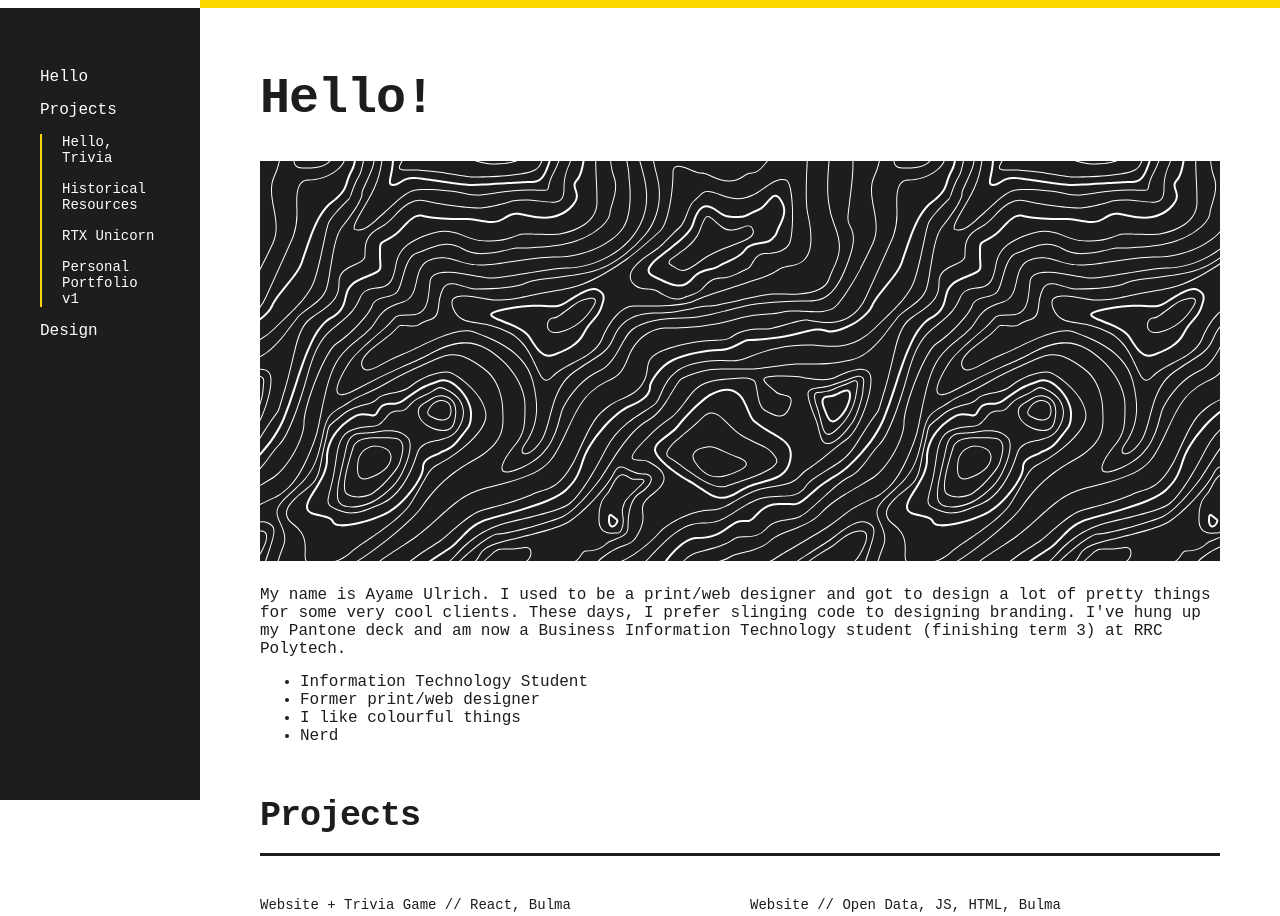
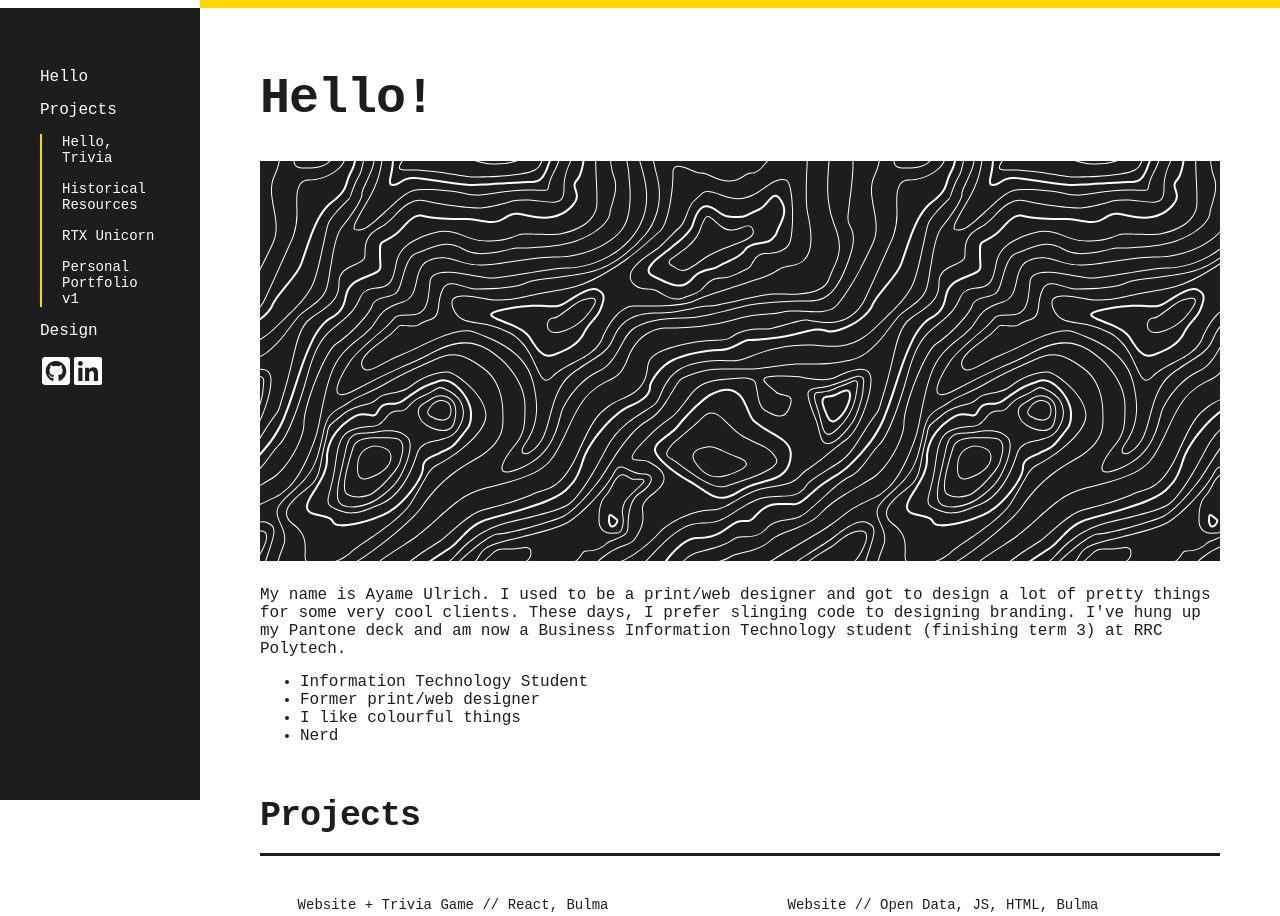
Before and after one commit to AyameU/portfolio-react, a React (Create React App) app: page /portfolio-react/ in a window 1280 px wide. Shown: the top 916 px of the page. Built offline with nearby package versions, Linux system fonts and the light colour scheme.

Commit message:
Revise navigation, home section and project

```diff
--- a/package.json
+++ b/package.json
@@ -10,6 +10,7 @@
     "gh-pages": "^3.2.0",
     "react": "^17.0.2",
     "react-dom": "^17.0.2",
+    "react-icons": "^4.3.1",
     "react-router-dom": "^5.2.0",
     "react-router-hash-link": "^2.4.3",
     "react-scripts": "4.0.3",
--- a/src/components/Navigation.js
+++ b/src/components/Navigation.js
@@ -1,13 +1,15 @@
 import {HashLink} from 'react-router-hash-link';
-import {Link} from 'react-router-dom';
+import { Link } from 'react-router-dom';
+import { FaLinkedin, FaGithubSquare, FaTwitterSquare } from "react-icons/fa";
 
 const Navigation = ({projects}) => (
-    <div id="navbar" className="navbar flex-center">
+    <div id="navbar" className="navbar">
         <div className="navbar__Link navbar__Link-toggle" onClick={classToggle}>
             <i className="fas fa-bars">Menu</i>
         </div>
 
-        <nav className="navbar__Items social flex-center">
+        <div className="navbar__Items">
+            <nav>
                 <ul>
                     <li className="navbar__link"><Link to="/">Hello</Link></li>
                     <li className="navbar__link"><HashLink to="#projects">Projects</HashLink></li>
@@ -18,7 +20,12 @@ const Navigation = ({projects}) => (
                         </ul>
                     <li className="navbar__link"><HashLink to="#design">Design</HashLink></li>
                 </ul>
+                <ul className="social-icons">
+                    <li className="navbar__social"><a href="https://github.com/AyameU" target="_blank"><FaGithubSquare size="2rem" /></a></li>
+                    <li className="navbar__social"><a href="https://www.linkedin.com/in/ayameulrich/" target="_blank"><FaLinkedin size="2rem" /></a></li>
+                </ul>
             </nav>
+        </div>
 
     </div>
 );
--- a/src/components/Project.js
+++ b/src/components/Project.js
@@ -1,8 +1,10 @@
 const Project = ({ project }) => (
     <div id={project.id} className="project">
-        <span className="accent">{project.category}</span>
-        <h4 id={project.id}>{project.name}</h4>
-        <p>{project.text}</p>
+        <div className="project-content">
+            <span className="accent">{project.category}</span>
+            <h4 id={project.id}>{project.name}</h4>
+            <p>{project.text}</p>
+        </div>
         <a href={project.link} target="_blank" rel="noreferrer">
             <figure className={`project-tile ${project.id}`}>
                 {project.image !== "" && <img src={`../images/` + project.image} alt={project.name}/>}
--- a/src/sections/Home.js
+++ b/src/sections/Home.js
@@ -13,7 +13,7 @@ const Home = () => (
 				<header>
 					<h1>Hello!</h1>
 				</header>
-				<figure className="welcome"></figure>
+				<figure></figure>
 				<p>My name is Ayame Ulrich. I used to be a print/web designer and got to design a lot of pretty things for some very cool clients. These days, I prefer slinging code to designing branding. I've hung up my Pantone deck and am now a Business Information Technology student (finishing term 3) at RRC Polytech.</p>
 				<ul className="list">
 					<li>Information Technology Student</li>
```
Also changed, not shown: 2 other files (tests, documents, lock files or other folders). Lines whose indentation alone changed are shown as unchanged.
